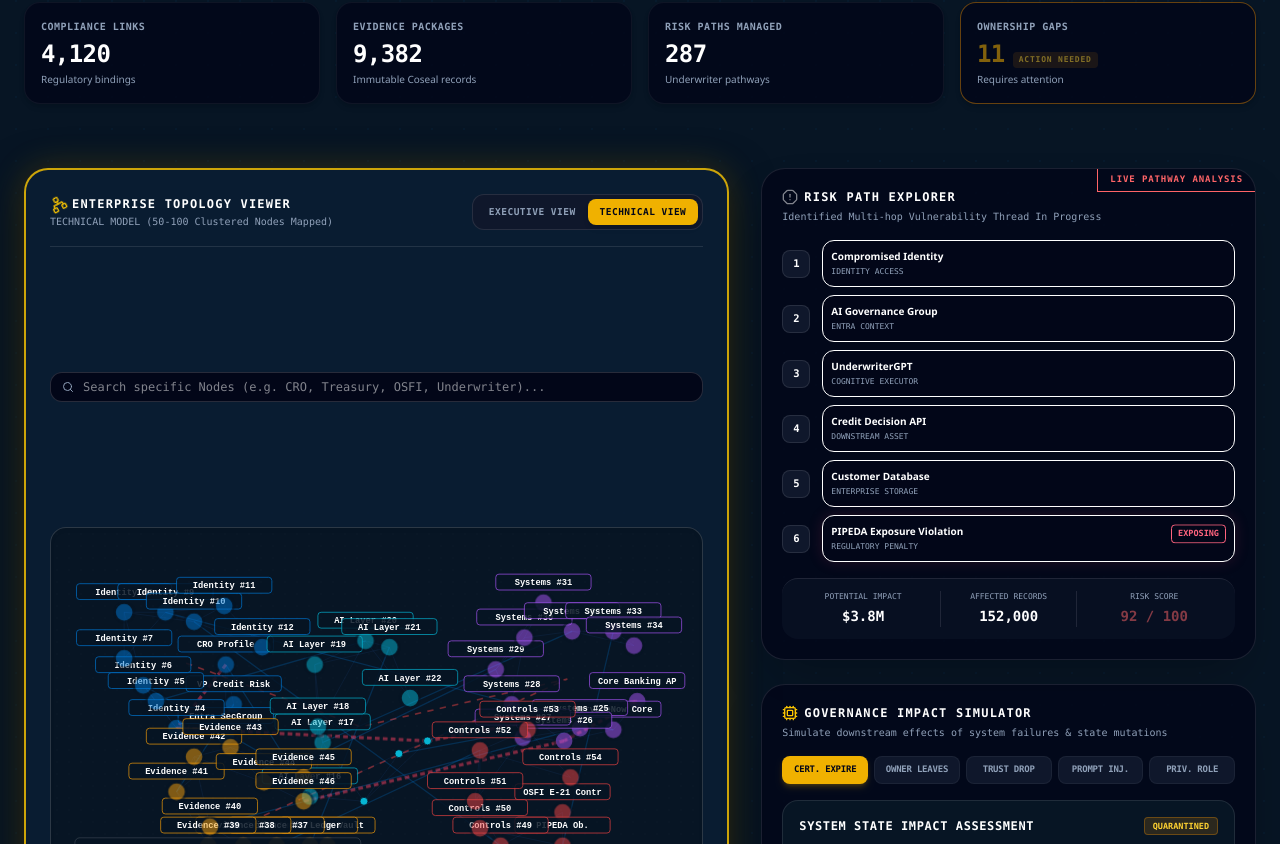
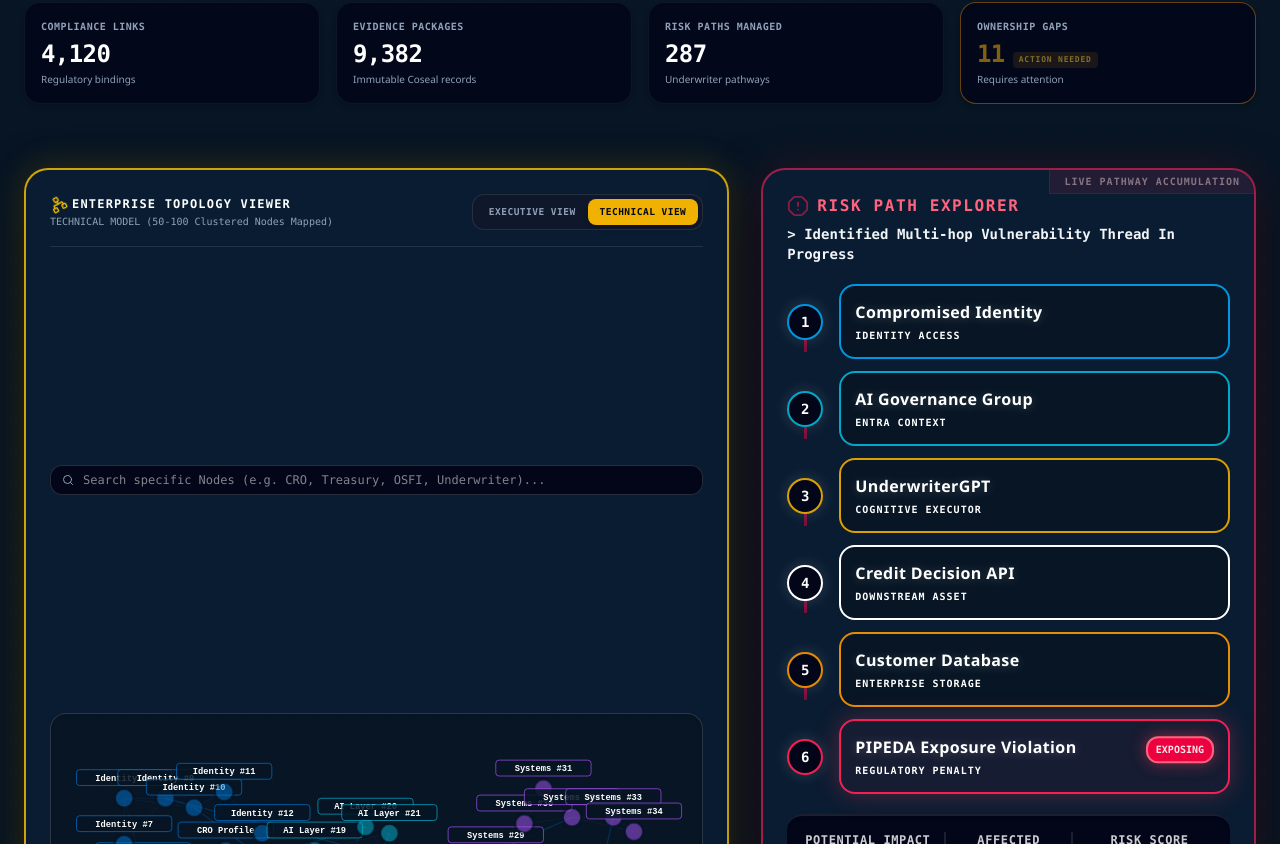
Before and after one commit to MaverickKing17/bastion-control-plane, a React (Vite) app: page / in a window 1280 px wide. Shown: the part 7856-8700 px from the top of the page. Built offline with nearby package versions, Linux system fonts and the light colour scheme.

Commit message:
style: enhance UI aesthetics for critical panels
Update visual styling for the Risk Path Explorer and Readiness Assessment components with refined color schemes, typography, and enhanced container effects for a more premium enterprise look.

```diff
--- a/src/components/GovernanceGraphExplanation.tsx
+++ b/src/components/GovernanceGraphExplanation.tsx
@@ -529,49 +529,53 @@
           <div className="lg:col-span-12 xl:col-span-5 flex flex-col justify-between gap-6">
 
             {/* PANEL 1: RISK PROPAGATION PATH EXPLORER */}
-            <div className="bg-slate-950/80 p-5 rounded-3xl border border-white/10 space-y-4 shadow-2xl relative overflow-hidden">
-              <div className="absolute top-0 right-0 bg-red-550/10 text-red-400 border-l border-b border-red-550/20 px-3 py-1 text-[9px] font-mono uppercase tracking-widest font-bold">
-                Live Pathway Analysis
+            <div className="bg-[#0b1d33]/95 p-6 rounded-3xl border-2 border-rose-500/60 shadow-[0_0_40px_rgba(244,63,94,0.15),0_15px_50px_rgba(0,0,0,0.7)] hover:border-rose-400 hover:shadow-[0_0_55px_rgba(244,63,94,0.25),0_15px_50px_rgba(0,0,0,0.7)] space-y-5 relative overflow-hidden transition-all duration-350">
+              <div className="absolute top-0 right-0 bg-rose-500/20 text-rose-200 border-l border-b border-rose-500/40 px-3.5 py-1 text-[10px] font-mono uppercase tracking-widest font-black animate-pulse">
+                LIVE PATHWAY ACCUMULATION
               </div>
 
-              <div className="space-y-1">
-                <div className="flex items-center gap-1.5 text-rose-450 font-bold">
-                  <AlertOctagon className="w-4 h-4 text-rose-505 animate-pulse" />
-                  <h4 className="text-xs font-mono uppercase tracking-widest text-white">
+              <div className="space-y-1.5">
+                <div className="flex items-center gap-2 text-rose-400 font-black">
+                  <AlertOctagon className="w-5.5 h-5.5 text-rose-500 animate-pulse" />
+                  <h4 className="text-sm sm:text-base font-mono uppercase tracking-widest text-shadow-glow">
                     Risk Path Explorer
                   </h4>
                 </div>
-                <p className="text-[10px] text-slate-400 font-mono">
-                  Identified Multi-hop Vulnerability Thread In Progress
+                <p className="text-xs sm:text-sm text-slate-100 font-mono font-semibold">
+                  &gt; Identified Multi-hop Vulnerability Thread In Progress
                 </p>
               </div>
 
               {/* Cascade Path Nodes */}
-              <div className="space-y-2">
+              <div className="space-y-3">
                 {[
-                  { title: "Compromised Identity", type: "Identity Access", color: "text-sky-450", bg: "bg-sky-505/10", border: 'border-sky-505/30' },
-                  { title: "AI Governance Group", type: "Entra Context", color: "text-cyan-450", bg: "bg-cyan-505/10", border: 'border-cyan-505/30' },
-                  { title: "UnderwriterGPT", type: "Cognitive Executor", color: "text-yellow-450", bg: "bg-yellow-505/10", border: 'border-yellow-505/30' },
-                  { title: "Credit Decision API", type: "Downstream Asset", color: "text-purple-450", bg: "bg-purple-505/10", border: 'border-purple-505/30' },
-                  { title: "Customer Database", type: "Enterprise Storage", color: "text-amber-450", bg: "bg-amber-505/10", border: 'border-amber-505/30' },
-                  { title: "PIPEDA Exposure Violation", type: "Regulatory Penalty", color: "text-rose-450", bg: "bg-rose-505/20", border: 'border-rose-505/40', isEnd: true }
+                  { title: "Compromised Identity", type: "Identity Access", color: "text-sky-305 font-black", bg: "bg-sky-500/20", border: 'border-sky-500/90' },
+                  { title: "AI Governance Group", type: "Entra Context", color: "text-cyan-305 font-black", bg: "bg-cyan-500/20", border: 'border-cyan-500/90' },
+                  { title: "UnderwriterGPT", type: "Cognitive Executor", color: "text-yellow-305 font-black", bg: "bg-yellow-500/20", border: 'border-yellow-500/90' },
+                  { title: "Credit Decision API", type: "Downstream Asset", color: "text-indigo-305 font-black", bg: "bg-indigo-500/20", border: 'border-indigo-505/90' },
+                  { title: "Customer Database", type: "Enterprise Storage", color: "text-amber-305 font-black", bg: "bg-amber-500/20", border: 'border-amber-500/90' },
+                  { title: "PIPEDA Exposure Violation", type: "Regulatory Penalty", color: "text-rose-305 font-black", bg: "bg-rose-510/20", border: 'border-rose-500/95', isEnd: true }
                 ].map((step, idx) => (
                   <div key={idx} className="relative">
                     {/* Connection lines between steps */}
                     {idx < 5 && (
-                      <div className="absolute left-[13px] top-[26px] h-3.5 w-[1.5px] bg-gradient-to-b from-rose-505 to-rose-405 z-0" />
+                      <div className="absolute left-[17px] top-[34px] h-[34px] w-[3px] bg-gradient-to-b from-rose-500 to-rose-600 z-0 opacity-80 animate-pulse" />
                     )}
-                    <div className="flex items-center gap-3 relative z-10">
-                      <div className="w-7 h-7 rounded-lg bg-slate-900 border border-white/10 flex items-center justify-center text-[10.5px] font-mono text-white font-bold">
+                    <div className="flex items-center gap-4 relative z-10">
+                      <div className={`w-9 h-9 rounded-full bg-slate-950 border-2 ${step.border} flex items-center justify-center text-sm font-mono text-white font-black shadow-[0_0_15px_rgba(255,255,255,0.15)] flex-shrink-0 transition-transform duration-350 hover:scale-110`}>
                         {idx + 1}
                       </div>
-                      <div className={`flex-1 flex items-center justify-between p-2 rounded-xl bg-slate-950 border ${step.border} ${step.isEnd ? 'shadow-[0_0_15px_rgba(244,63,94,0.15)]' : ''}`}>
-                        <div className="space-y-0.5">
-                          <span className="text-[10px] text-white font-bold block">{step.title}</span>
-                          <span className="text-[8px] text-slate-400 font-mono uppercase block">{step.type}</span>
+                      <div className={`flex-1 flex items-center justify-between p-3.5 rounded-2xl bg-[#071524] border-2 ${step.border} ${step.isEnd ? 'shadow-[0_0_25px_rgba(244,63,94,0.3)] bg-rose-500/5' : 'hover:bg-slate-900'} transition-all duration-300 hover:scale-[1.015]`}>
+                        <div className="space-y-1">
+                          <span className="text-sm sm:text-base text-white font-black block tracking-wide drop-shadow-[0_1px_5px_rgba(255,255,255,0.2)]">
+                            {step.title}
+                          </span>
+                          <span className={`text-[10px] font-mono uppercase tracking-widest block ${step.color}`}>
+                            {step.type}
+                          </span>
                         </div>
                         {step.isEnd && (
-                          <div className="text-[8.5px] font-mono font-black text-rose-400 uppercase bg-rose-550/15 border border-rose-550/30 px-1.5 py-0.5 rounded animate-bounce">
+                          <div className="text-[10px] font-mono font-black text-rose-100 uppercase bg-rose-600 border-2 border-rose-400 px-2 py-1 rounded-xl animate-bounce shadow-[0_0_15px_rgba(244,63,94,0.5)]">
                             EXPOSING
                           </div>
                         )}
@@ -582,18 +586,24 @@
               </div>
 
               {/* Path Metrics Box */}
-              <div className="grid grid-cols-3 gap-2 pt-3 border-t border-white/10 bg-slate-900/50 p-3 rounded-2xl">
-                <div className="text-center">
-                  <span className="text-[8px] font-mono text-slate-400 uppercase block">Potential Impact</span>
-                  <span className="text-sm font-mono font-black text-white">$3.8M</span>
+              <div className="grid grid-cols-3 gap-3 pt-4 border-t-2 border-white/10 bg-slate-950 p-4 rounded-2xl shadow-inner">
+                <div className="text-center space-y-1">
+                  <span className="text-[9px] sm:text-xs font-mono text-white/80 uppercase tracking-wider block font-bold">Potential Impact</span>
+                  <span className="text-sm sm:text-lg lg:text-xl font-mono font-extrabold text-white block tracking-tight drop-shadow-[0_2px_8px_rgba(255,255,255,0.2)]">
+                    $3.8M
+                  </span>
                 </div>
-                <div className="text-center border-x border-white/10">
-                  <span className="text-[8px] font-mono text-slate-400 uppercase block">Affected Records</span>
-                  <span className="text-sm font-mono font-black text-white">152,000</span>
+                <div className="text-center border-x-2 border-white/10 space-y-1">
+                  <span className="text-[9px] sm:text-xs font-mono text-white/80 uppercase tracking-wider block font-bold">Affected Records</span>
+                  <span className="text-sm sm:text-lg lg:text-xl font-mono font-extrabold text-white block tracking-tight drop-shadow-[0_2px_8px_rgba(255,255,255,0.2)]">
+                    152,000
+                  </span>
                 </div>
-                <div className="text-center">
-                  <span className="text-[8px] font-mono text-slate-400 uppercase block">Risk Score</span>
-                  <span className="text-sm font-mono font-black text-red-400 animate-pulse">92 / 100</span>
+                <div className="text-center space-y-1">
+                  <span className="text-[9px] sm:text-xs font-mono text-white/80 uppercase tracking-wider block font-bold">Risk Score</span>
+                  <span className="text-sm sm:text-lg lg:text-xl font-mono font-extrabold text-rose-400 block tracking-tight drop-shadow-[0_0_12px_rgba(244,63,94,0.4)] animate-pulse">
+                    92 / 100
+                  </span>
                 </div>
               </div>
             </div>
```
Also changed, not shown: src/components/GovernanceReadinessAssessment.tsx (+15 -15 lines).
